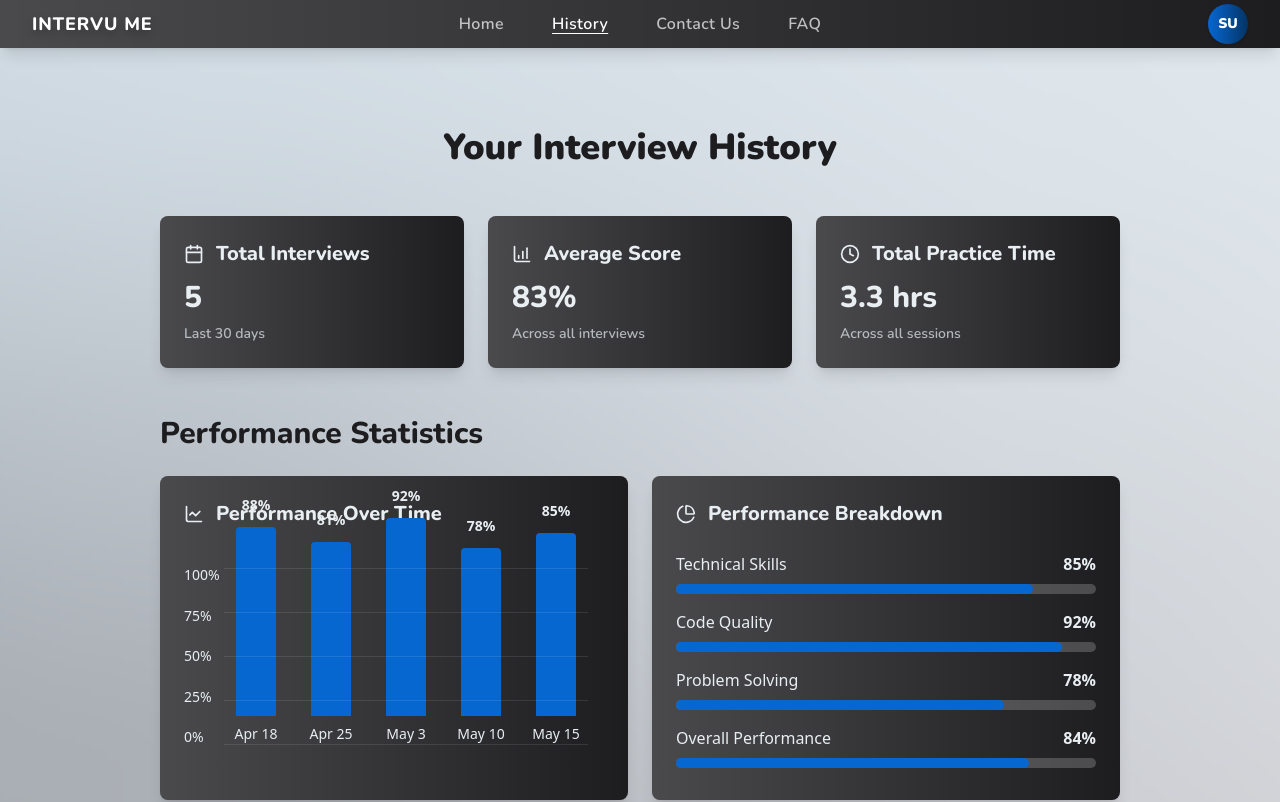
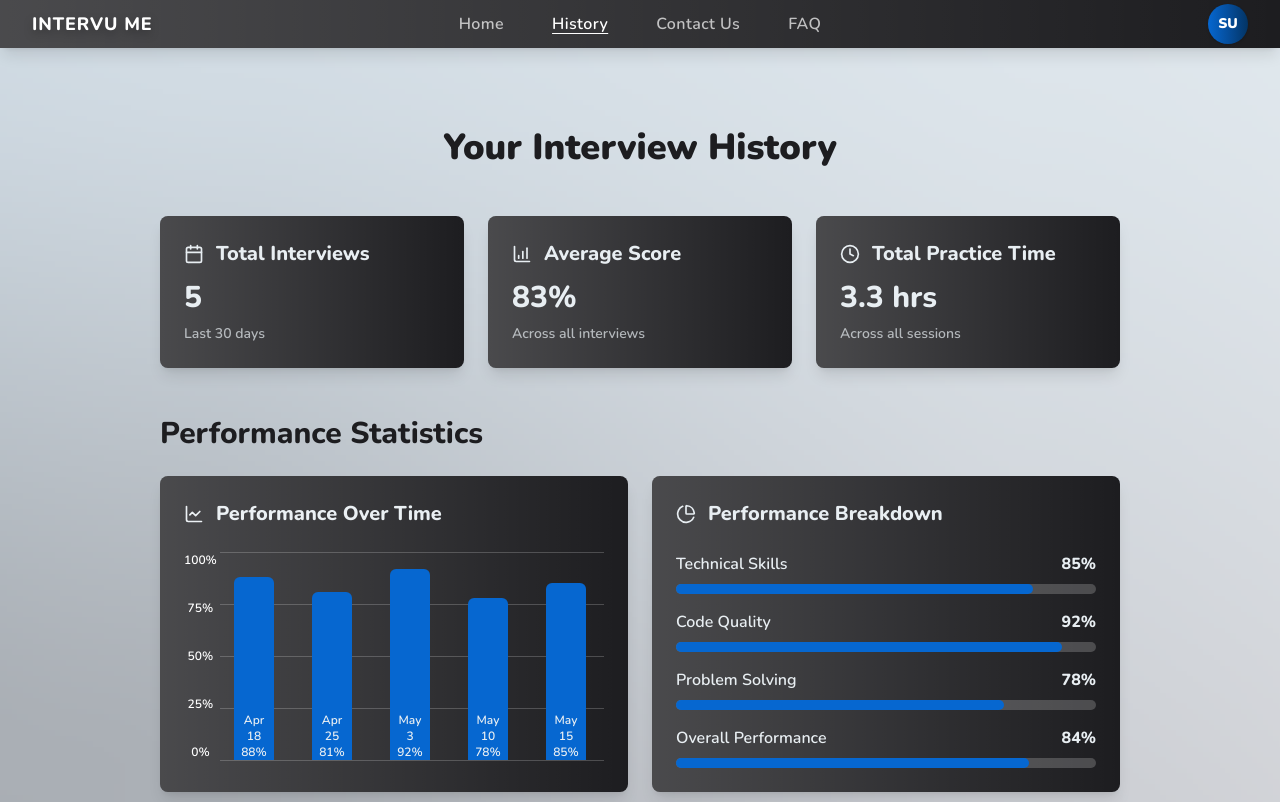
Before and after one commit to IntervuMeOrg/IntervuMe, a React (Vite) app in the folder packages/ui/: page /history in a window 1280 px wide. Shown: the top 802 px of the page. Built offline with nearby package versions, Linux system fonts and the light colour scheme; sample sign-in values are in the browser's storage.

Commit message:
fix: history performance over time

```diff
--- a/packages/ui/src/screens/HistoryPage/HistoryPerformanceBreakdown.tsx
+++ b/packages/ui/src/screens/HistoryPage/HistoryPerformanceBreakdown.tsx
@@ -30,7 +30,7 @@ export const HistoryPerformanceBreakdown = () => {
 			whileInView={{ opacity: 1, x: 0 }}
 			viewport={{ once: true }}
 			transition={{ delay: 0.3 }}
-			className="bg-[#1d1d20] rounded-lg p-4 sm:p-5 md:p-6 shadow-lg relative overflow-hidden group"
+			className="bg-[#1d1d20] rounded-lg p-4 sm:p-5 md:p-6 shadow-lg relative overflow-hidden group font-['Nunito']"
 			whileHover={{
 				scale: 1.02,
 				boxShadow:
--- a/packages/ui/src/screens/HistoryPage/HistoryPerformanceOverTimeChart.tsx
+++ b/packages/ui/src/screens/HistoryPage/HistoryPerformanceOverTimeChart.tsx
@@ -1,28 +1,19 @@
 import { LineChartIcon } from "lucide-react";
 import { motion } from "framer-motion";
 
-type PerformanceData = {
-	date: string;
-	score: number;
-};
+type PerformanceData = { date: string; score: number };
+type Props = { performanceData: PerformanceData[] };
 
-type HistoryPerformanceOverTimeChartProps = {
-	performanceData: PerformanceData[];
-};
-
-export const HistoryPerformanceOverTimeChart = ({
-	performanceData,
-}: HistoryPerformanceOverTimeChartProps) => {
-	// Y-axis labels for the chart
+export const HistoryPerformanceOverTimeChart = ({ performanceData }: Props) => {
   const yAxisLabels = ["100%", "75%", "50%", "25%", "0%"];
 
   return (
     <motion.div
-			initial={{ opacity: 0, x: -20 }}
+		initial={{ opacity: 0, x: 20 }}
 			whileInView={{ opacity: 1, x: 0 }}
 			viewport={{ once: true }}
-			transition={{ delay: 0.2 }}
-			className="bg-[#1d1d20] rounded-lg p-4 sm:p-5 md:p-6 shadow-lg relative overflow-hidden group"
+			transition={{ delay: 0.3 }}
+			className="bg-[#1d1d20] rounded-lg p-4 sm:p-5 md:p-6 shadow-lg relative overflow-hidden group font-['Nunito']"
 			whileHover={{
 				scale: 1.02,
 				boxShadow:
@@ -30,101 +21,56 @@ export const HistoryPerformanceOverTimeChart = ({
 				transition: { duration: 0.2 },
 			}}
     >
+
 	{/* Gradient overlay */}
 	<div className="absolute inset-0 bg-gradient-to-r from-white/20 to-transparent pointer-events-none" />
 
-			<div className="relative z-10">
       {/* Header */}
       <div className="flex items-center gap-2 sm:gap-3 mb-4 sm:mb-6">
         <LineChartIcon className="h-4 w-4 sm:h-5 sm:w-5 text-[#e8eef2] flex-shrink-0" />
        					<h3 className="font-['Nunito'] font-bold text-[#e8eef2] text-base sm:text-lg md:text-xl">
-						Performance Over Time
-					</h3>
+Performance Over Time</h3>
       </div>
 
-				{/* Chart Container - Responsive heights using CSS custom properties */}
-				<div className="w-full relative h-32 sm:h-40 md:h-48 lg:h-56 [--chart-height:80px] sm:[--chart-height:120px] md:[--chart-height:170px] xl:[--chart-height:215px]">
-					{/* Chart Area */}
-					<div className="absolute left-8 sm:left-10 bottom-6 sm:bottom-8 right-2 sm:right-4 top-2 sm:top-4">
-						{/* Chart Bars */}
-						<div className="h-full w-full flex items-end justify-between gap-1 sm:gap-2">
-							{performanceData.map((item, index) => (
-								<motion.div
-									key={index}
-									initial={{ opacity: 0, y: 20 }}
-									whileInView={{ opacity: 1, y: 0 }}
-									viewport={{ once: true }}
-									transition={{ delay: 0.2 + index * 0.1 }}
-									className="flex flex-col items-center gap-1 sm:gap-2 flex-1 max-w-16"
-								>
-									{/* Score tooltip */}
-									<motion.div
-										initial={{ opacity: 0, scale: 0.8 }}
-										whileInView={{ opacity: 1, scale: 1 }}
-										viewport={{ once: true }}
-										transition={{ delay: 0.6 + index * 0.1 }}
-										className="text-xs sm:text-sm font-bold text-[#e8eef2] mb-1"
-									>
-										{item.score}%
-									</motion.div>
-
-									{/* Bar - Truly responsive height using CSS custom properties */}
-									<motion.div
-										initial={{ height: 0 }}
-										whileInView={{
-											height: `calc(var(--chart-height) * ${item.score / 100})`,
-										}}
-										viewport={{ once: true }}
-										transition={{
-											delay: 0.4 + index * 0.1,
-											duration: 0.6,
-											ease: "easeOut",
-										}}
-										className="w-6 sm:w-8 md:w-10 bg-[#0667D0] rounded-t-sm"
-										style={{
-											minHeight: "8px", // Ensure minimum visibility
-										}}
-									/>
-
-									{/* Date label */}
-									<span className="text-xs sm:text-sm text-[#e8eef2] text-center leading-tight">
-										{item.date}
-									</span>
-								</motion.div>
-							))}
-						</div>
-					</div>
-
-					{/* Y-axis labels */}
-					<div className="absolute left-0 top-2 sm:top-4 bottom-6 sm:bottom-8 flex flex-col justify-between text-xs sm:text-sm text-[#e8eef2] pr-1 sm:pr-2">
-						{yAxisLabels.map((label, index) => (
-							<motion.span
-								key={index}
-								initial={{ opacity: 0, x: -10 }}
-								whileInView={{ opacity: 1, x: 0 }}
-								viewport={{ once: true }}
-								transition={{ delay: 0.3 + index * 0.05 }}
-								className="leading-none"
-							>
-								{label}
-							</motion.span>
+      {/* Chart Box: fixed height, reserve bottom space */}
+      <div className="relative h-52">
+        {/* Y‑axis labels */}
+        <div className="absolute left-0 top-0 bottom-0 flex flex-col justify-between place-items-center text-xs text-white">
+          {yAxisLabels.map((label, i) => (
+            <span key={i}>{label}</span>
           ))}
         </div>
 
         {/* Grid lines */}
-					<div className="absolute left-8 sm:left-10 right-2 sm:right-4 top-2 sm:top-4 bottom-6 sm:bottom-8 pointer-events-none">
-						{yAxisLabels.map((_, index) => (
-							<motion.div
-								key={index}
-								initial={{ opacity: 0 }}
-								whileInView={{ opacity: 0.1 }}
-								viewport={{ once: true }}
-								transition={{ delay: 0.5 + index * 0.05 }}
-								className="absolute w-full border-t border-[#e8eef2]"
-								style={{ top: `${(index / (yAxisLabels.length - 1)) * 100}%` }}
-							/>
+        <div className="absolute left-9 right-0 top-0 bottom-0">
+          {yAxisLabels.map((_, i) => (
+            <div
+              key={i}
+              className="absolute w-full border-t border-white/20"
+              style={{ top: `${(i / (yAxisLabels.length - 1)) * 100}%` }}
+            ></div>
           ))}
         </div>
+
+        {/* Bars + labels container */}
+        <div className="absolute left-8 right-0 bottom-0 top-0 flex justify-between px-2 ">
+          {performanceData.map((item, idx) => (
+            <div key={idx} className="flex-1 max-w-[60px] relative">
+              {/* Bar (absolute bottom) */}
+              <motion.div
+                initial={{ height: 0 }}
+                whileInView={{ height: `${item.score}%` }}
+                transition={{ delay: 0.2 + idx * 0.1, duration: 0.6 }}
+                className="absolute bottom-0 left-1/2 transform -translate-x-1/2 w-6 sm:w-10 bg-[#0667D0] rounded-t-md"
+              />
+
+              {/* Date & Score below */}
+              <div className="absolute bottom-0 left-1/2 transform -translate-x-1/2 mt-2 text-center">
+                <div className="text-xs text-[#e8eef2]">{item.date}</div>
+                <div className="text-xs text-[#e8eef2] font-medium">{item.score}%</div>
+              </div>
+            </div>
+          ))}
         </div>
       </div>
     </motion.div>
```
Lines whose indentation alone changed are shown as unchanged.
